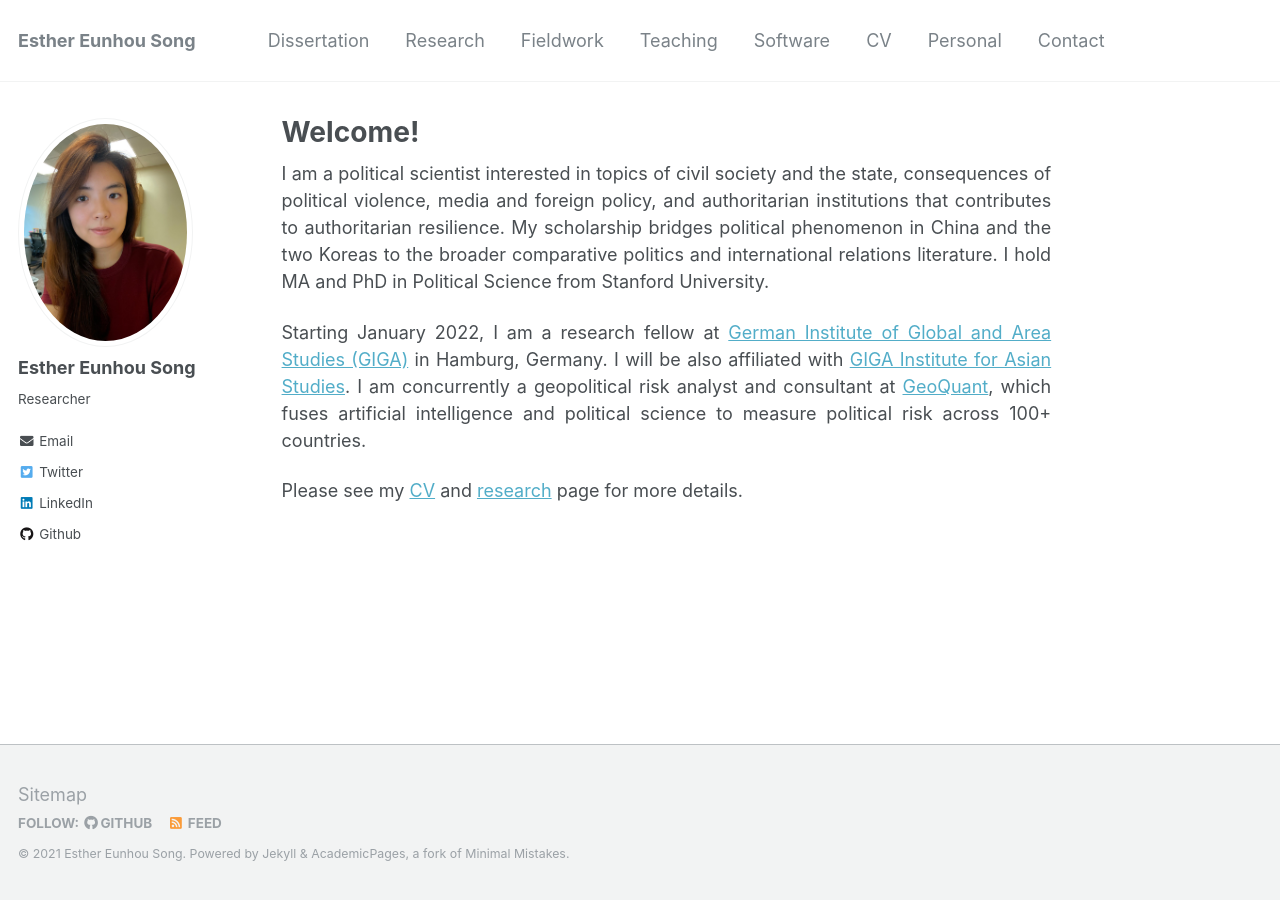
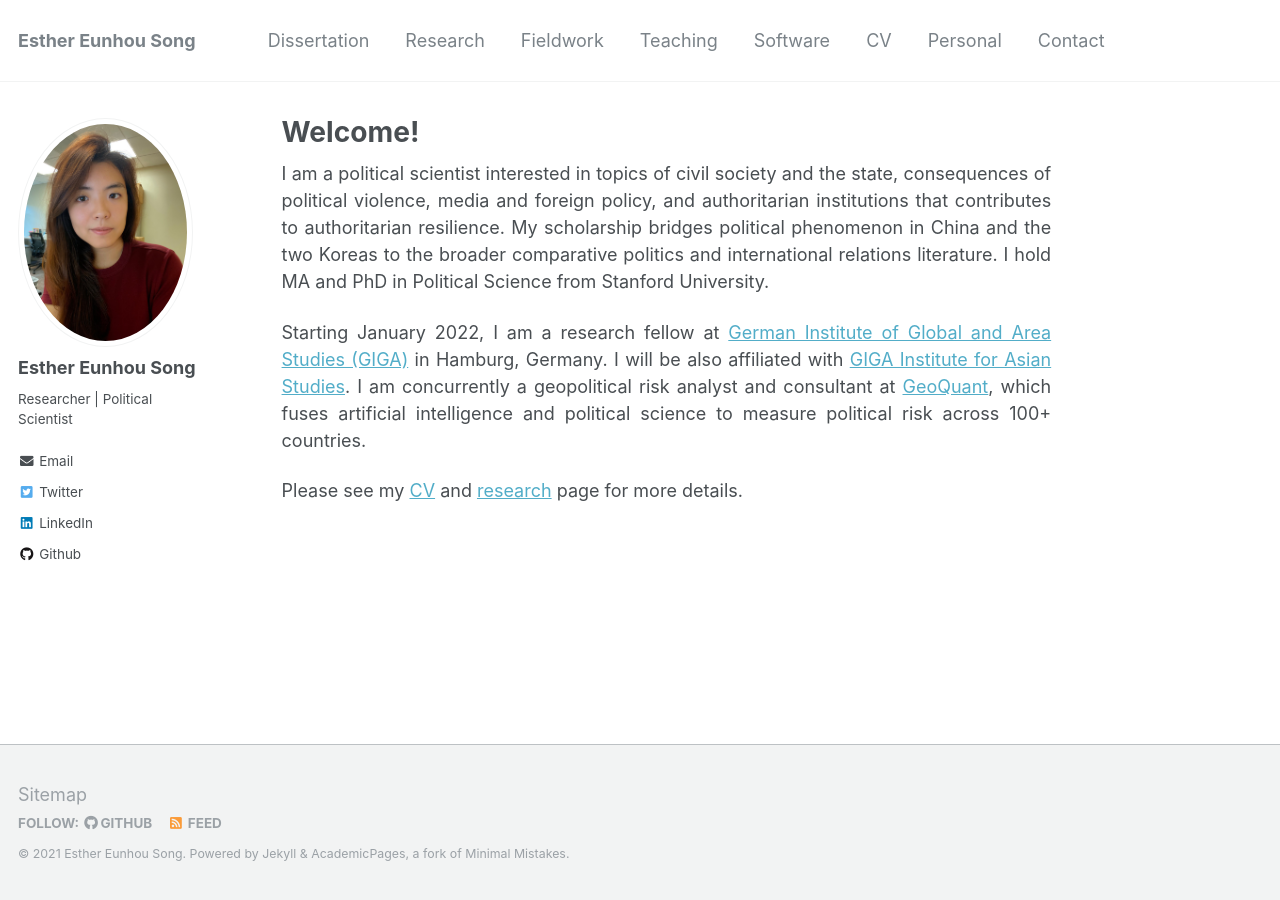
Before and after one commit to ehsong/ehsong.github.io, a Jekyll site: the page built from _pages/about.md, in a window 1280 px wide. Built offline with Jekyll 4.4.1, drawn with Linux system fonts in a browser that asks for light colours.

Commit message:
Update _config.yml

```diff
--- a/_config.yml
+++ b/_config.yml
@@ -82,7 +82,7 @@
 author:
   name             : "Esther Eunhou Song"
   avatar           : "profile.jpg"
-  bio              : "Researcher"
+  bio              : "Researcher | Political Scientist"
   location         :
   employer         :
   pubmed           :
@@ -102,7 +102,7 @@
   instagram        :
   impactstory      : #"https://profiles.impactstory.org/u/xxxx-xxxx-xxxx-xxxx"
   lastfm           :
-  linkedin         : "https://www.linkedin.com/in/eunhou-esther-song/"
+  linkedin         : "eunhou-esther-song"
   orcid            :
   pinterest        :
   soundcloud       :
```
